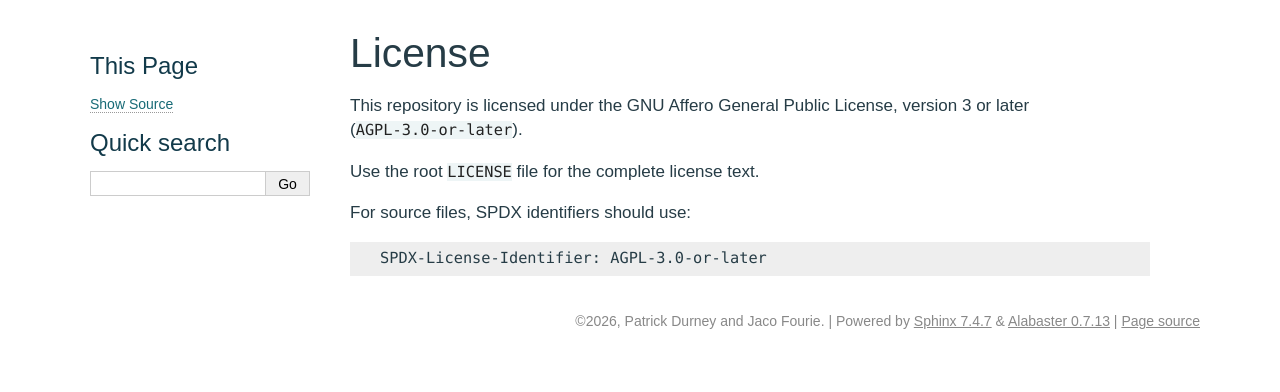
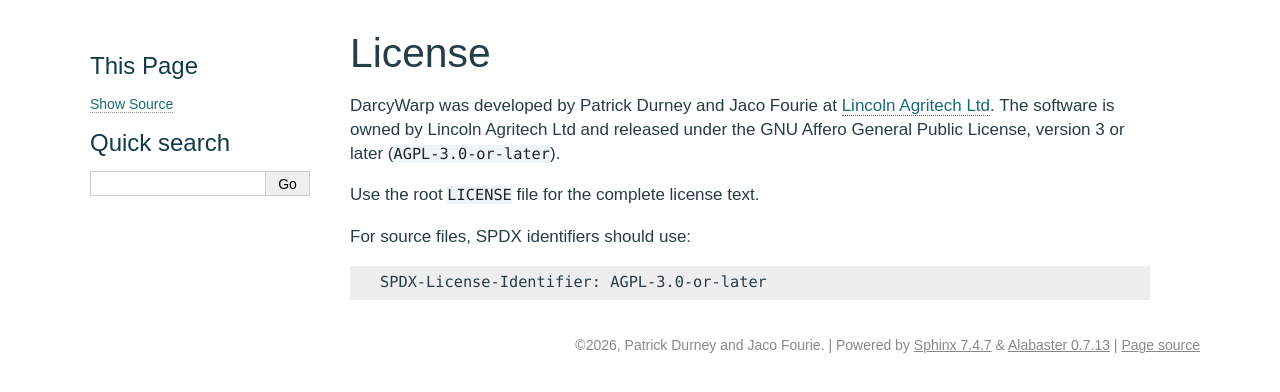
Before and after one commit to Lincoln-Environmental/DarcyWarp, a Sphinx documentation site: the page built from source/license.rst, in a window 1280 px wide. Shown: the top 392 px of the page. Built offline with Sphinx 7.4.7, drawn with Linux system fonts in a browser that asks for light colours.

Commit message:
Clarify DarcyWarp development and Lincoln Agritech ownership
Credit Patrick Durney and Jaco Fourie as developers at Lincoln Agritech Ltd,
state that Lincoln Agritech owns the software, and retain the AGPL-3.0-or-later
release terms consistently across the README and Sphinx documentation.

```diff
--- a/source/index.rst
+++ b/source/index.rst
@@ -12,6 +12,11 @@
 Start with a small CPU model, then choose the formulation and solver that match
 your problem. The benchmark tools and MODFLOW 6 comparisons remain available
 for reproducible numerical and performance assessment.
+
+DarcyWarp was developed by Patrick Durney and Jaco Fourie at
+`Lincoln Agritech Ltd <https://lincolnagritech.co.nz/>`_, which owns the
+software. It is released as open-source software under the GNU Affero General
+Public License, version 3 or later (``AGPL-3.0-or-later``).
 
 .. figure:: _static/steady_recharge.svg
    :alt: Simulated groundwater heads and an analytical head profile for the steady recharge example.
--- a/source/license.rst
+++ b/source/license.rst
@@ -1,8 +1,11 @@
 License
 =======
 
-This repository is licensed under the GNU Affero General Public License,
-version 3 or later (``AGPL-3.0-or-later``).
+DarcyWarp was developed by Patrick Durney and Jaco Fourie at
+`Lincoln Agritech Ltd <https://lincolnagritech.co.nz/>`_.
+The software is owned by Lincoln Agritech Ltd and released under the
+GNU Affero General Public License, version 3 or later
+(``AGPL-3.0-or-later``).
 
 Use the root ``LICENSE`` file for the complete license text.
 
```
Also changed, not shown: README.md (+6 -3 lines).
